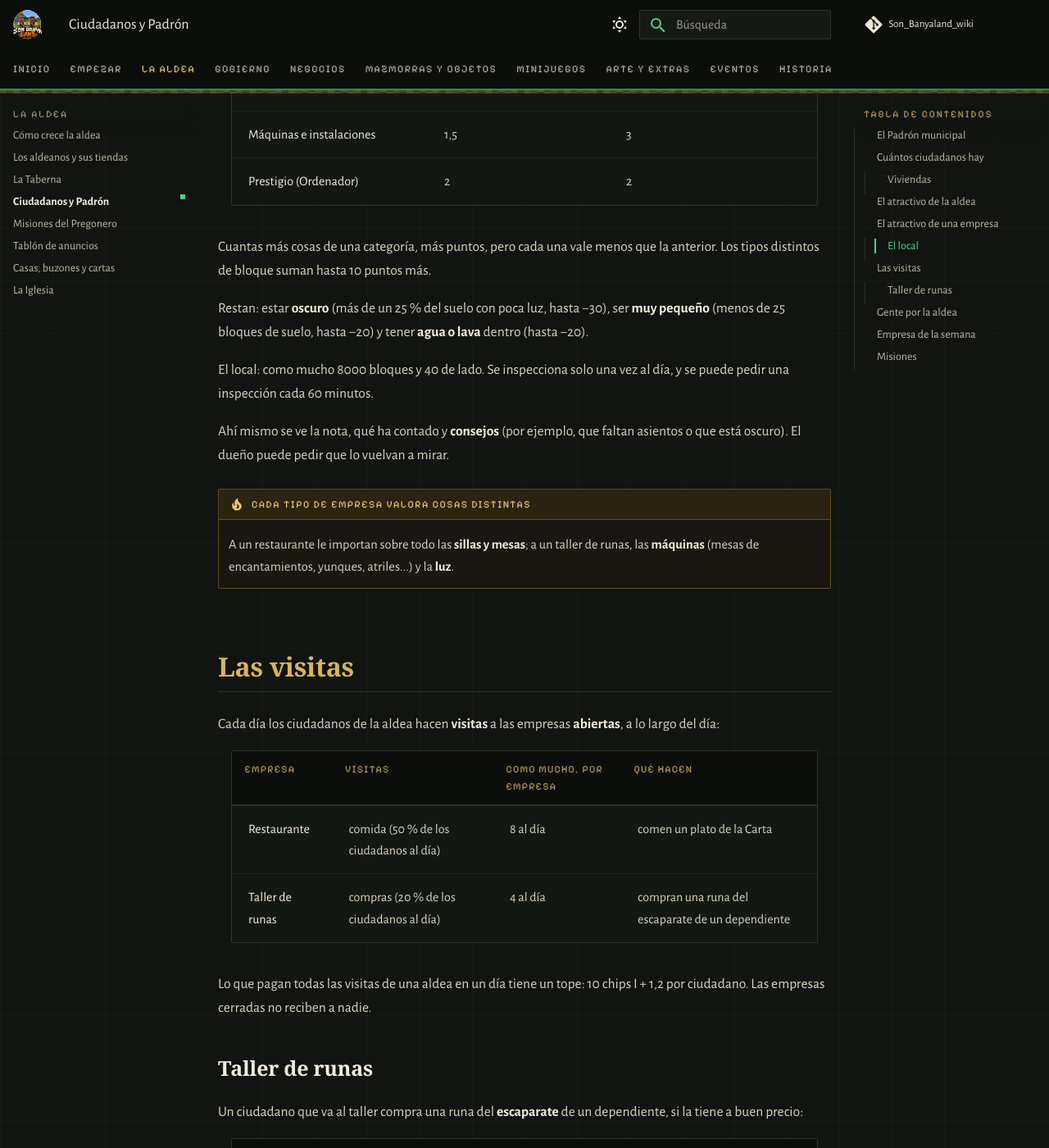
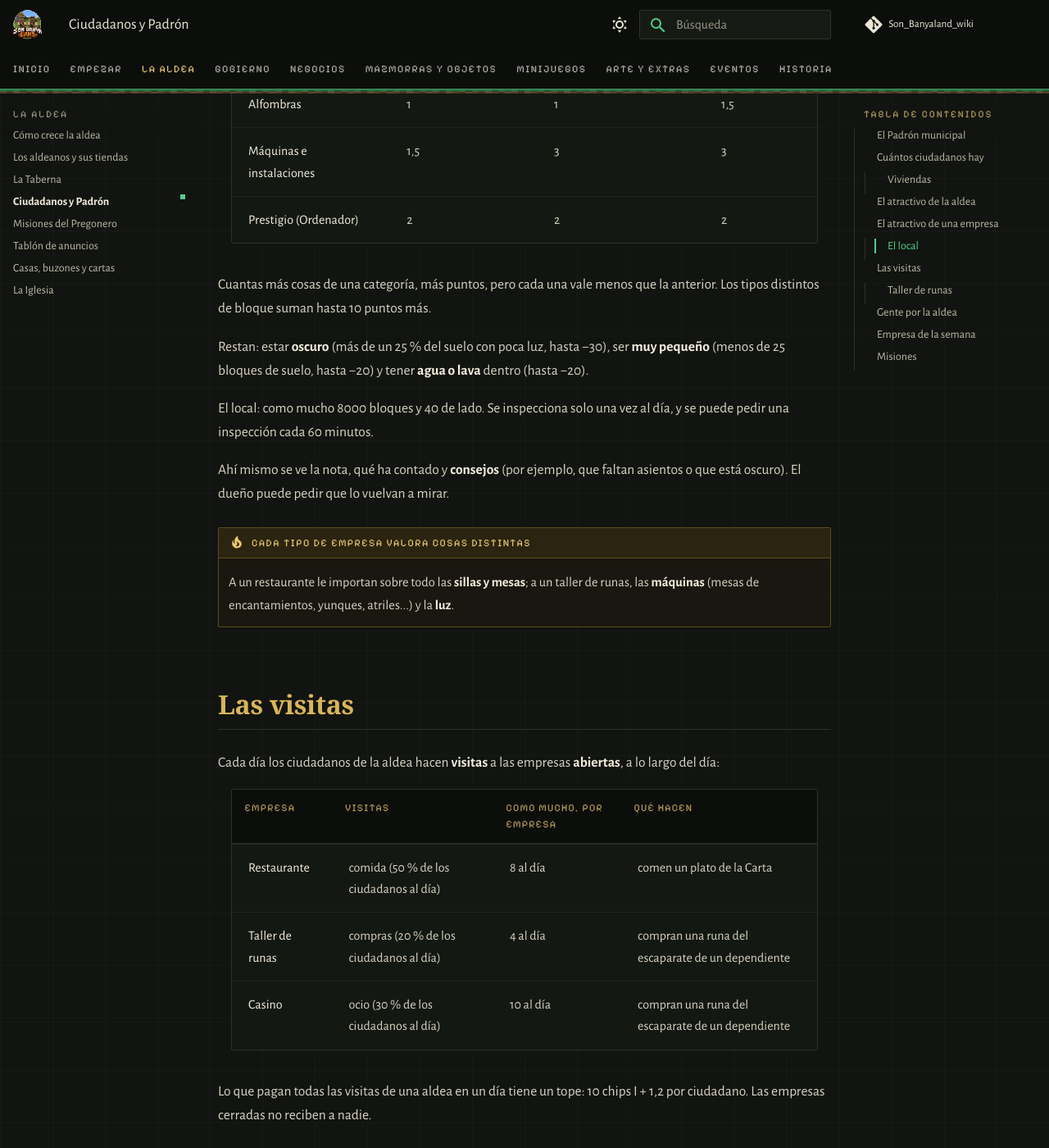
Before and after one commit to PigPilgrim/Son_Banyaland_wiki, an MkDocs documentation site: the page built from docs/ciudadanos.md, in a window 1280 px wide and 1400 px high, scrolled down 4546 px. Shown: the whole window at 82% size. Built offline with MkDocs 1.6.1 and Material for MkDocs 9.7.7, drawn with Linux system fonts in a browser that asks for light colours; some web fonts are replaced; comment, search, counter and statistics services are not loaded; some of the changed text lies outside the part shown.

Commit message:
Casino: textos de los logros de la guía
Co-Authored-By: Claude Opus 5.5 <noreply@anthropic.com>

```diff
--- a/docs/_generado/ciudadanos_local.md
+++ b/docs/_generado/ciudadanos_local.md
@@ -1,14 +1,14 @@
-| Qué cuenta | Peso en Restaurante | Peso en Taller de runas |
-|---|---|---|
-| Asientos | 3 | 1 |
-| Mesas y mobiliario | 3 | 2 |
-| Iluminación | 1,5 | 2 |
-| Plantas y decoración | 1,5 | 1,5 |
-| Cuadros e imágenes | 1 | 1,5 |
-| Tocadiscos | 1 | 0,5 |
-| Alfombras | 1 | 1 |
-| Máquinas e instalaciones | 1,5 | 3 |
-| Prestigio (Ordenador) | 2 | 2 |
+| Qué cuenta | Peso en Restaurante | Peso en Taller de runas | Peso en Casino |
+|---|---|---|---|
+| Asientos | 3 | 1 | 0,5 |
+| Mesas y mobiliario | 3 | 2 | 2,5 |
+| Iluminación | 1,5 | 2 | 3 |
+| Plantas y decoración | 1,5 | 1,5 | 1 |
+| Cuadros e imágenes | 1 | 1,5 | 1 |
+| Tocadiscos | 1 | 0,5 | 2 |
+| Alfombras | 1 | 1 | 1,5 |
+| Máquinas e instalaciones | 1,5 | 3 | 3 |
+| Prestigio (Ordenador) | 2 | 2 | 2 |
 
 Cuantas más cosas de una categoría, más puntos, pero cada una vale menos que la anterior. Los tipos distintos de bloque suman hasta 10 puntos más.
 
--- a/docs/_generado/ciudadanos_visitas.md
+++ b/docs/_generado/ciudadanos_visitas.md
@@ -2,5 +2,6 @@
 |---|---|---|---|
 | Restaurante | comida (50 % de los ciudadanos al día) | 8 al día | comen un plato de la Carta |
 | Taller de runas | compras (20 % de los ciudadanos al día) | 4 al día | compran una runa del escaparate de un dependiente |
+| Casino | ocio (30 % de los ciudadanos al día) | 10 al día | compran una runa del escaparate de un dependiente |
 
 Lo que pagan todas las visitas de una aldea en un día tiene un tope: 10 chips I + 1,2 por ciudadano. Las empresas cerradas no reciben a nadie.
```
Also changed, not shown: docs/_generado/guia_minijuegos.md (+2 -2 lines), docs/_generado/misiones_facil.md (+2 -0 lines), docs/_generado/misiones_normal.md (+2 -0 lines).
